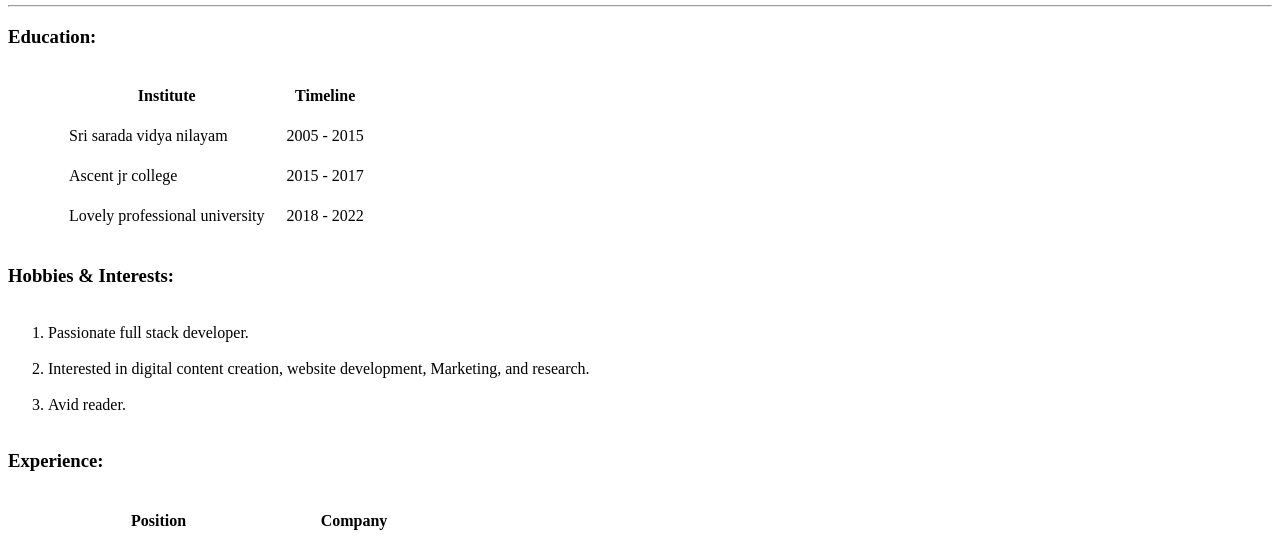
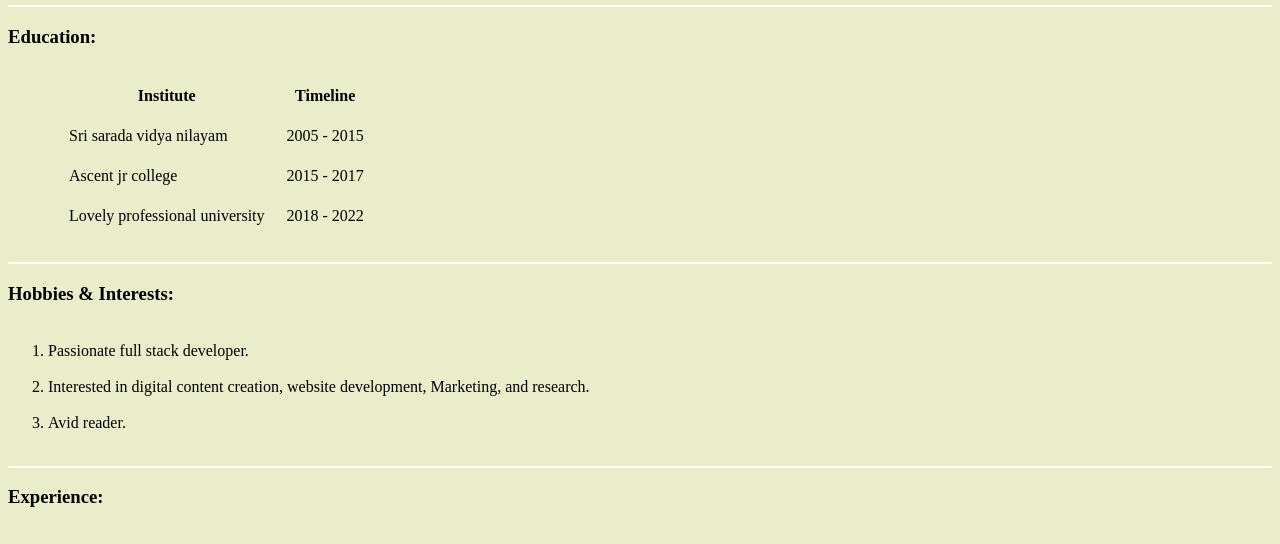
Before and after one commit to Akashvarma18/elitezeros, a plain HTML site: page index.html in a window 1280 px wide. Shown: the part 235-779 px from the top of the page. Drawn offline with Linux system fonts and the light colour scheme.

Commit message:
Update index.html

```diff
--- a/index.html
+++ b/index.html
@@ -3,6 +3,36 @@
     <meta charset="UTF-8">
 
     <title> Akash Varma </title>
+
+    <style>
+
+         body{
+
+            background-color: #E9EDC9;
+
+
+         }
+
+        hr{
+
+        background-color: white;
+        border-style: none;
+        height: 2px;
+
+
+
+
+        }
+
+
+
+
+
+
+
+
+
+    </style>
 </head>
 <body>
 
@@ -57,6 +87,7 @@
 
 
         </ul>
+        <hr>
 
 
     <h3>Hobbies & Interests:</h3>
@@ -72,6 +103,7 @@
 
 
         </ol>
+        <hr>
 
 
 
@@ -110,6 +142,7 @@
 
 
         </ul>
+        <hr>
     <h3>Skills:</h3>
 
         <ul>
@@ -136,6 +169,7 @@
            </tr>
            </table>
            </ul>
+           <hr>
 
      <h3>Contact:</h3>
      <table>
```
